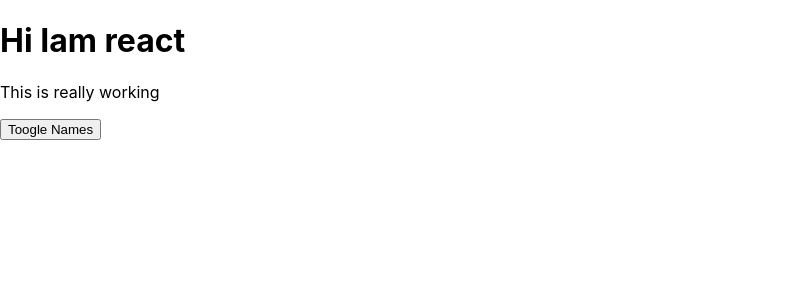
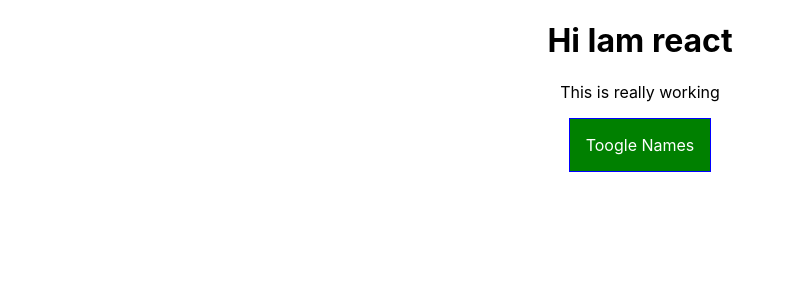
Before and after one commit to NareshChinthakindi/my-app, a React (Create React App) app: page / in a window 1280 px wide. Shown: the top 300 px of the page, without its empty margins (0-796 px from the left). Built offline with nearby package versions, Linux system fonts and the light colour scheme.

Commit message:
Commiting the files after hardcoded styles

```diff
--- a/src/components/Cockpit/Cockpit.js
+++ b/src/components/Cockpit/Cockpit.js
@@ -1,5 +1,5 @@
 import React from 'react';
-import classes from './Cockpit.css';
+import './Cockpit.css';
 
 
 const cockpit = (props) =>{
@@ -8,20 +8,20 @@ const cockpit = (props) =>{
     let btnClass = '';
 
     if(props.showPersons) {
-        btnClass = classes.Red;
+        btnClass = "Cockpit button.Red";
     }
 
 
     if (props.persons.length <=2) {
-        assignedClasses.push(classes.red);
+        assignedClasses.push("red");
     }
 
     if (props.persons.length <=1) {
-        assignedClasses.push(classes.bold);
+        assignedClasses.push("bold");
     }
 
     return (
-        <div className={classes.Cockpit}>
+        <div className="Cockpit">
             <h1>Hi Iam react</h1>
             <p className={assignedClasses.join(' ')}>This is really working </p>
             <button className={btnClass} onClick={props.clicked}>Toogle Names</button>
--- a/src/containers/App.js
+++ b/src/containers/App.js
@@ -1,6 +1,6 @@
 import React, { Component } from 'react';
 import Persons from '.././components/Persons/Persons';
-import classes from './App.css';
+import './App.css';
 import Cockpit from '../components/Cockpit/Cockpit';
 
 class App extends Component {
@@ -65,7 +65,7 @@ class App extends Component {
 
 
     return (
-      <div className={classes.App}>
+      <div className="App">
       <Cockpit showPersons = {this.state.showPersons}
          persons = {this.state.persons} clicked={this.toogleEventHandler}/>
          {persons}
```
